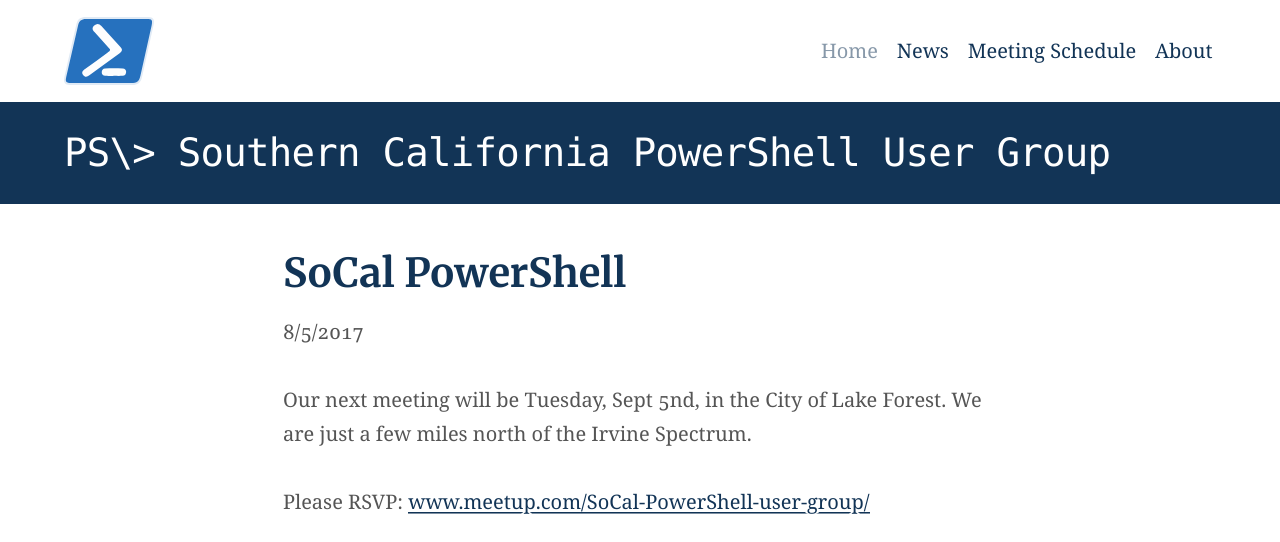
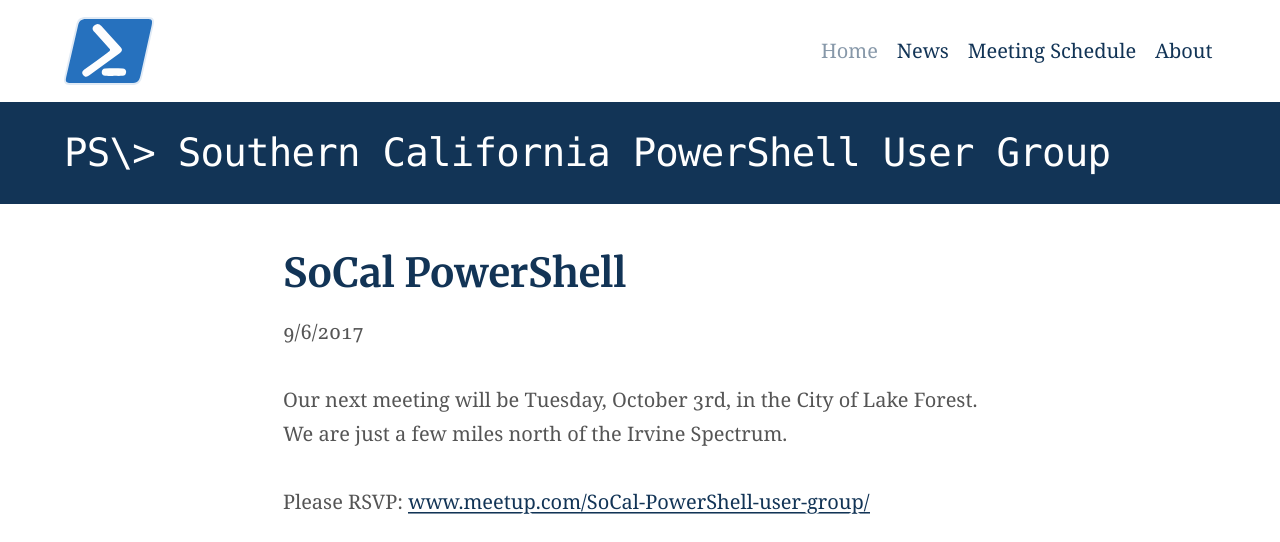
Before and after one commit to SoCalPowerShell/SoCalPowerShell.github.io, a Jekyll site: the page built from index.md, in a window 1280 px wide. Shown: the top 542 px of the page. Built offline with Jekyll 4.4.1, drawn with Linux system fonts in a browser that asks for light colours; some of the changed text lies outside the part shown.

Commit message:
Update homepage

```diff
--- a/index.md
+++ b/index.md
@@ -3,15 +3,15 @@ title: SoCal PowerShell
 feature_text: "Southern California PowerShell User Group"
 ---
 
-8/5/2017
+9/6/2017
 
-Our next meeting will be Tuesday, Sept 5nd, in the City of Lake Forest.
+Our next meeting will be Tuesday, October 3rd, in the City of Lake Forest.
 We are just a few miles north of the Irvine Spectrum.
 
 Please RSVP: [www.meetup.com/SoCal-PowerShell-user-group/](https://www.meetup.com/SoCal-PowerShell-user-group/)
 
 <iframe src="https://www.google.com/maps/embed?pb=!1m18!1m12!1m3!1d3320.7214367156944!2d-117.68795628479515!3d33.66437908071324!2m3!1f0!2f0!3f0!3m2!1i1024!2i768!4f13.1!3m3!1m2!1s0x80dce9d15c5eea4f%3A0x679571fc3228f616!2s25500+Commercentre+Dr%2C+Lake+Forest%2C+CA+92630!5e0!3m2!1sen!2sus!4v1499625536391" width="600" height="450" frameborder="0" style="border:0" allowfullscreen></iframe>
 
-Thank you for your patience.
+Thank you,
 
 -Kevin Marquette
```
